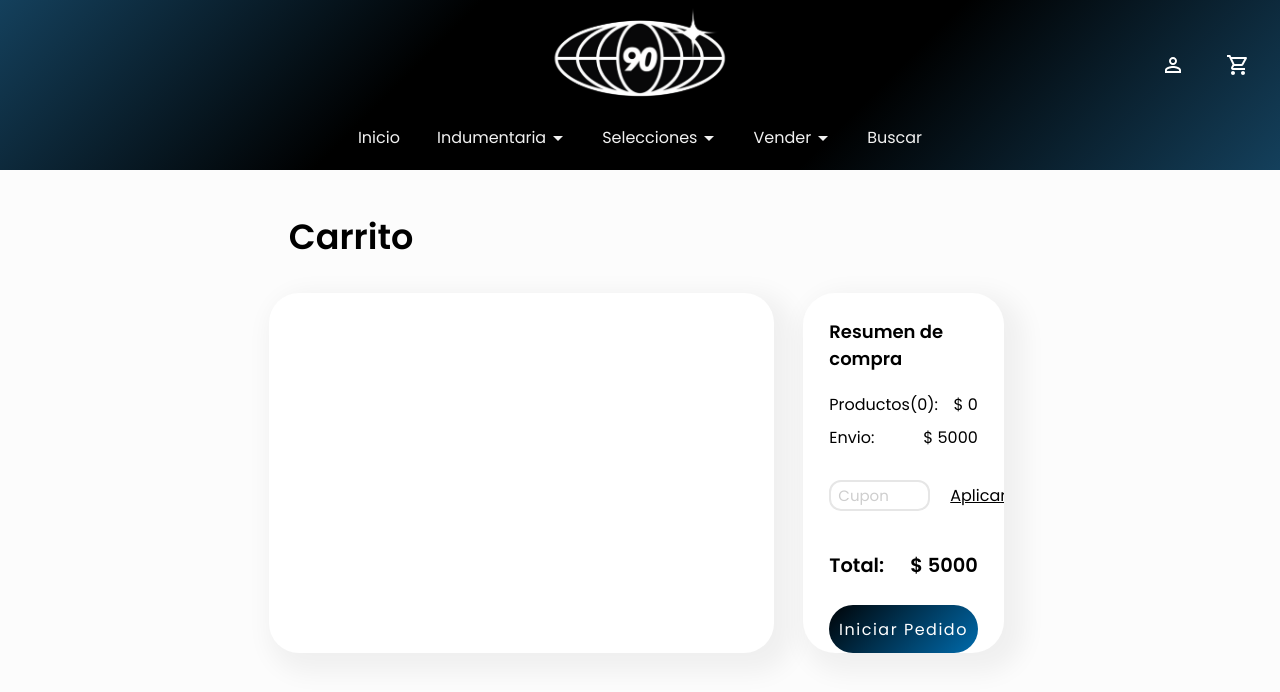
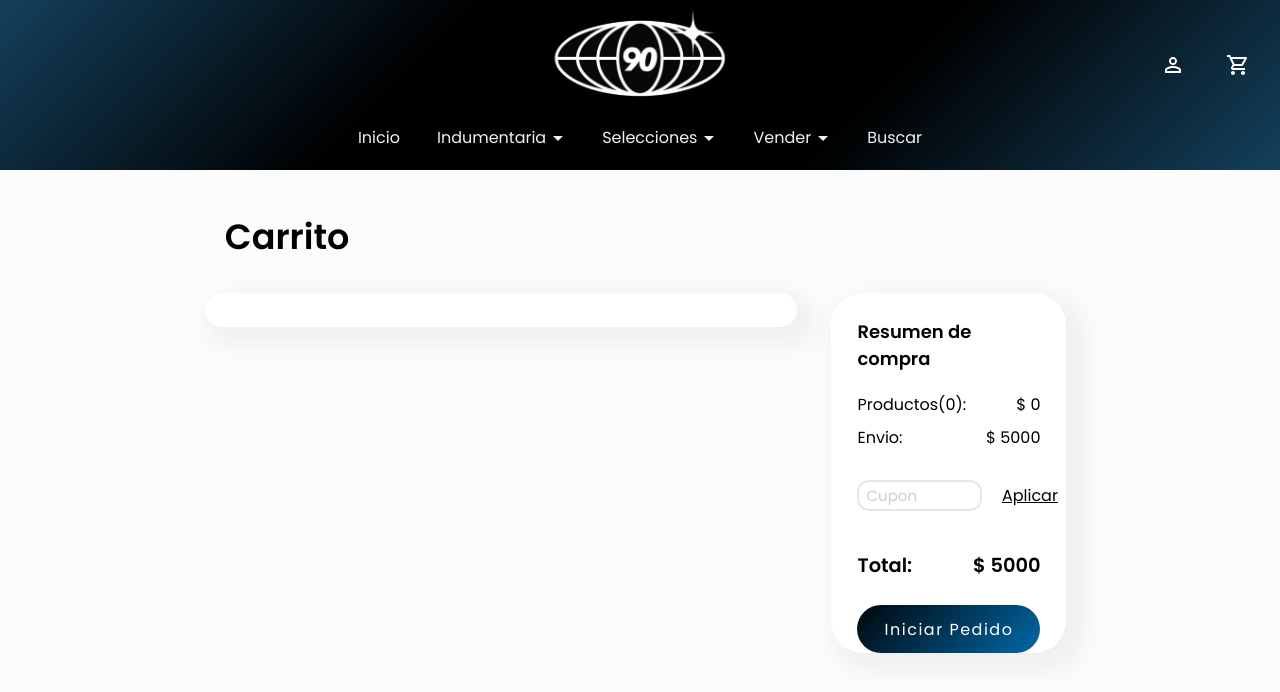
Before and after one commit to joacoss10/ApiECommerce, a React (Vite) app in the folder FrontEnd/: page /cart in a window 1280 px wide. Shown: the top 692 px of the page. Built offline with nearby package versions, Linux system fonts and the light colour scheme.

Commit message:
Cambios en el css del carrito

```diff
--- a/FrontEnd/src/Styles/cart.css
+++ b/FrontEnd/src/Styles/cart.css
@@ -4,10 +4,11 @@
     background-color: rgb(252, 252, 252);
     padding-bottom: 70px;
 }
+
 .cart-container{
 
     height: auto;
-    width: 58%;
+    width: 68%;
     margin: 0 auto;
 
 
@@ -27,6 +28,7 @@
 
 .cart-content{
     display: flex;
+    align-items: flex-start;
 }
 .cart-items{
     width: 68%;
--- a/FrontEnd/src/pages/HomePage.jsx
+++ b/FrontEnd/src/pages/HomePage.jsx
@@ -18,7 +18,7 @@ function HomePage() {
   return (
     <div className="home">
         <Navbar></Navbar>
-        <h2 className='inicio'>Inicio</h2>
+        <h2 className='inicio'>Camisetas Bianchi</h2>
         <div className='product-box'>
             <div className="cards">
 
```
Also changed, not shown: FrontEnd/src/pages/CartPage.jsx (+0 -34 lines).
